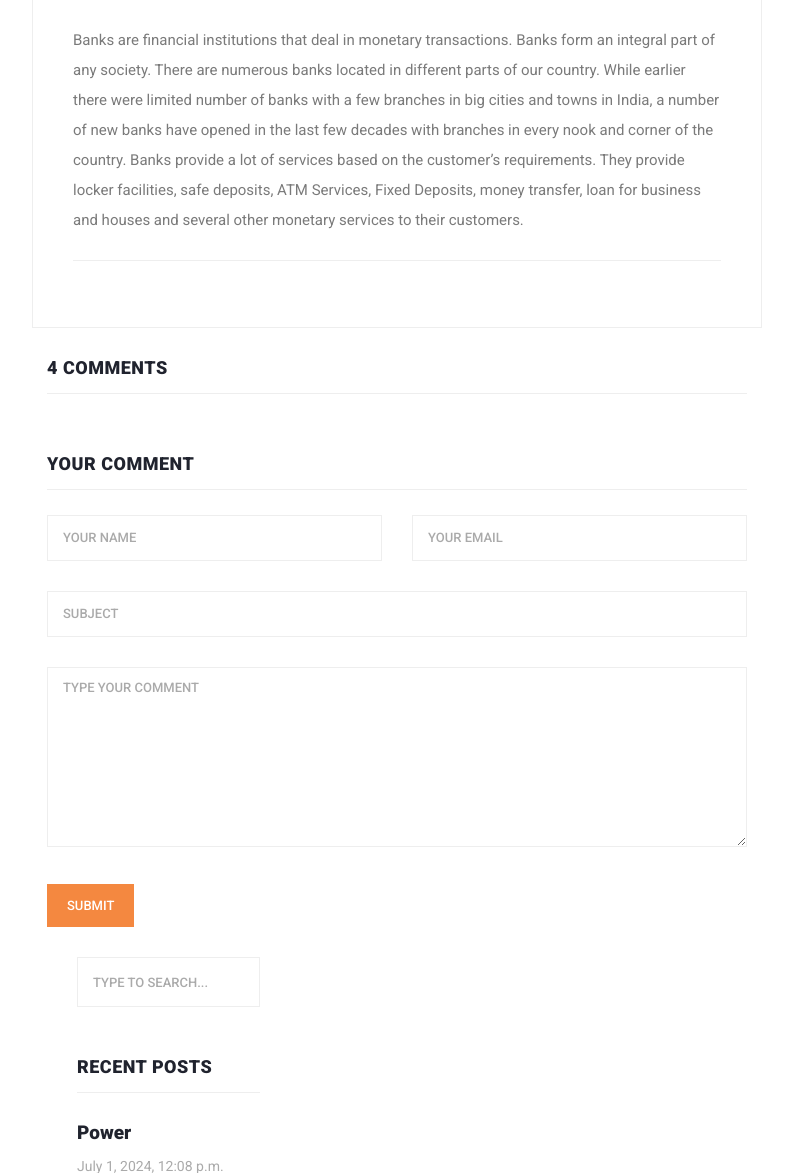
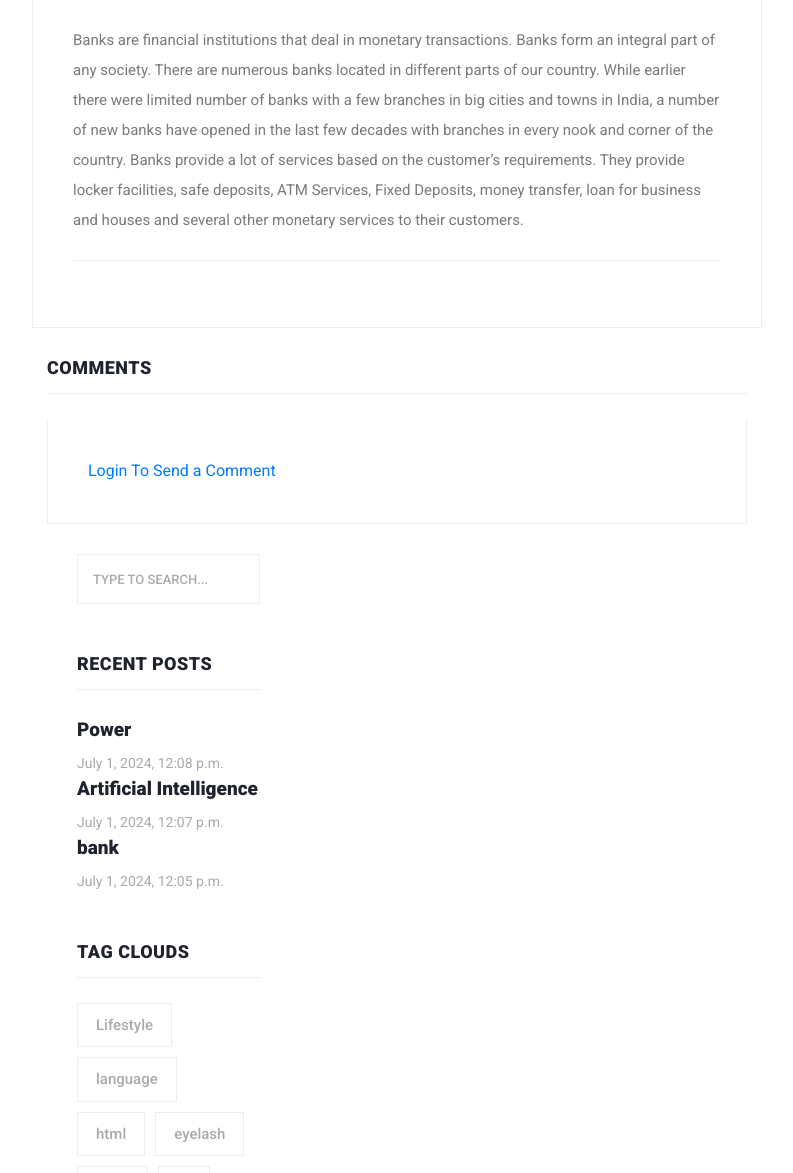
Before and after one commit to amirpvishere/BLOG, a Django app: a page that uses templates/includes/sidebar.html in a window 1280 px wide. Shown: the part 1782-2955 px from the top of the page, without its empty margins (53-846 px from the left). Run offline with Django 5.2, Linux system fonts and the light colour scheme; data comes from the database, SQL or seed files in the repository; both versions use the stored data as it was after the commit; some libraries are stand-ins or nearby versions.

Commit message:
search and replying
activation of search bar and replying to comments

```diff
--- a/post/templates/post/post-details.html
+++ b/post/templates/post/post-details.html
@@ -61,7 +61,7 @@
                                     <div class="col-lg-12">
                                         <div class="sidebar-item comments">
                                             <div class="sidebar-heading">
-                                                <h2>4 comments</h2>
+                                                <h2>Comments</h2>
                                             </div>
                                             <div class="content">
                                                 <ul>
@@ -81,6 +81,7 @@
                                                                     <h4>{{ comment.user.get_full_name }}<span>{{ comment.created_time }}</span>
                                                                     </h4>
                                                                     <p>{{ comment.body }}</p>
+                                                                    <button onclick="set_value({{ comment.id }})" class="btn btn-primary">Reply</button>
                                                                 </div>
                                                             </li>
                                                             {% for reply in comment.replies.all %}
@@ -95,7 +96,7 @@
                                                                         {% endif %}
                                                                     </div>
                                                                     <div class="right-content">
-                                                                        <h4>{{ reply.user }}<span>{{ reply.created_time }}</span>
+                                                                        <h4>{{ reply.user.get_full_name }}<span>{{ reply.created_time }}</span>
                                                                         </h4>
                                                                         <p>{{ reply.body }}</p>
                                                                     </div>
@@ -108,34 +109,20 @@
                                         </div>
                                     </div>
                                     <div class="col-lg-12">
+                                        {% if request.user.is_authenticated %}
                                             <div class="sidebar-item submit-comment">
                                                 <div class="sidebar-heading">
                                                     <h2>Your comment</h2>
                                                 </div>
                                                 <div class="content">
                                                     <form id="comment" action="#" method="post">
+                                                        {% csrf_token %}
                                                         <div class="row">
                                                             <div class="col-md-6 col-sm-12">
-                                                            <fieldset>
-                                                                <input name="name" type="text" id="name"
-                                                                       placeholder="Your name" required="">
-                                                            </fieldset>
-                                                        </div>
-                                                        <div class="col-md-6 col-sm-12">
-                                                            <fieldset>
-                                                                <input name="email" type="text" id="email"
-                                                                       placeholder="Your email" required="">
-                                                            </fieldset>
-                                                        </div>
-                                                        <div class="col-md-12 col-sm-12">
-                                                            <fieldset>
-                                                                <input name="subject" type="text" id="subject"
-                                                                       placeholder="Subject">
-                                                            </fieldset>
-                                                        </div>
                                                                 <div class="col-lg-12">
                                                                     <fieldset>
-                                                            <textarea name="message" rows="6" id="message"
+                                                                        <input type="hidden" name="parent_id" id="parent_id" value="">
+                                                            <textarea name="body" rows="6" id="message"
                                                                       placeholder="Type your comment"
                                                                       required=""></textarea>
                                                                     </fieldset>
@@ -152,6 +139,12 @@
                                                     </form>
                                                 </div>
                                             </div>
+                                        {% else %}
+                                            <div class="down-content">
+                                                <a href="{% url 'accounts:login' %}">Login To Send a Comment</a>
+                                            </div>
+                                        {% endif %}
+
                                     </div>
                                 </div>
                             </div>
@@ -162,5 +155,11 @@
             </div>
     </section>
 
+    <script>
+        function set_value(id){
+            document.getElementById('parent_id').value = id;
+            window.location.href= "#message"
+        }
+    </script>
 
 {% endblock %}
--- a/post/urls.py
+++ b/post/urls.py
@@ -7,4 +7,5 @@
     path('details/<slug:slug>', views.post_details, name='details'),
     path('all', views.blog_enteries, name='all'),
     path("categories/<int:pk>", views.category_sub, name="categories"),
+    path("search/", views.search, name="search"),
 ]
--- a/post/views.py
+++ b/post/views.py
@@ -1,10 +1,14 @@
 from django.shortcuts import render, get_object_or_404
-from post.models import Article, Category
+from post.models import Article, Category, Comment
 from django.core.paginator import Paginator
 
 
 def post_details(request, slug):
     articles = Article.objects.get(slug=slug)
+    if request.method == 'POST':
+        body = request.POST.get('body')
+        parent_id = request.POST.get('parent_id')
+        Comment.objects.create(user=request.user, article=articles, body=body, parent_id=parent_id)
     return render(request, 'post/post-details.html', context={'articles': articles})
 
 
@@ -20,3 +24,12 @@
     category = get_object_or_404(Category, id=pk)
     articles = category.articles.all()
     return render(request, 'post/all_post.html', context={'articles': articles})
+
+
+def search(request):
+    q = request.GET.get('q')
+    article = Article.objects.filter(title__icontains=q)
+    page_number = request.GET.get('page')
+    paginator = Paginator(article, 2)
+    object_list = paginator.get_page(page_number)
+    return render(request, 'post/all_post.html', context={'articles': object_list})
--- a/templates/includes/sidebar.html
+++ b/templates/includes/sidebar.html
@@ -5,7 +5,7 @@
         <div class="row">
             <div class="col-lg-12">
                 <div class="sidebar-item search">
-                    <form id="search_form" name="gs" method="GET" action="#">
+                    <form id="search_form" name="gs" method="GET" action="{% url 'post:search' %}">
                         <input type="text" name="q" class="searchText" placeholder="type to search..."
                                autocomplete="on">
                     </form>
```
Also changed, not shown: post/templates/post/all_post.html (+4 -4 lines), db.sqlite3. Lines whose indentation alone changed are shown as unchanged.
